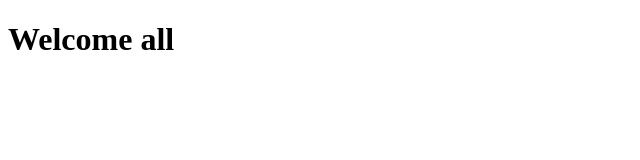
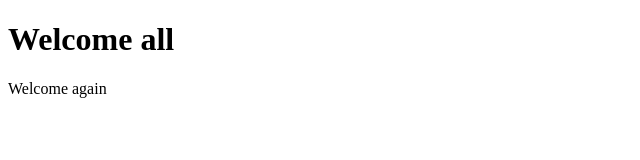
Before and after one commit to binhnguyen3006/Nhom3_eProject, a plain HTML site: page index.html in a window 1280 px wide. Shown: the whole page, without its empty margins (0-640 px from the left). Drawn offline with Linux system fonts and the light colour scheme.

Commit message:
Update index.html

```diff
--- a/index.html
+++ b/index.html
@@ -7,5 +7,6 @@
   </head>
   <body>
    <h1>Welcome all</h1>
+    <p>Welcome again</p>
   </body>
 </html>
```
